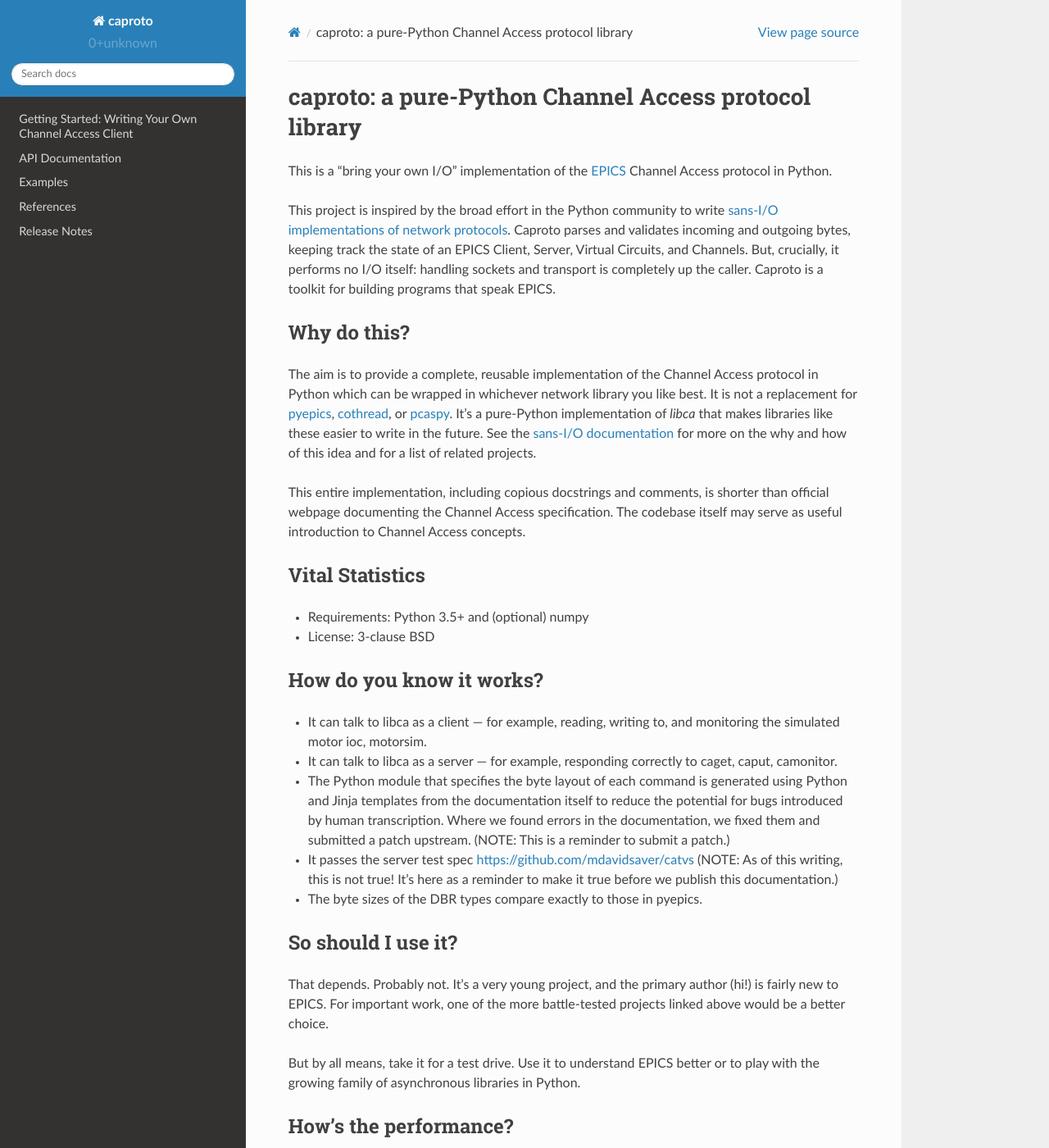
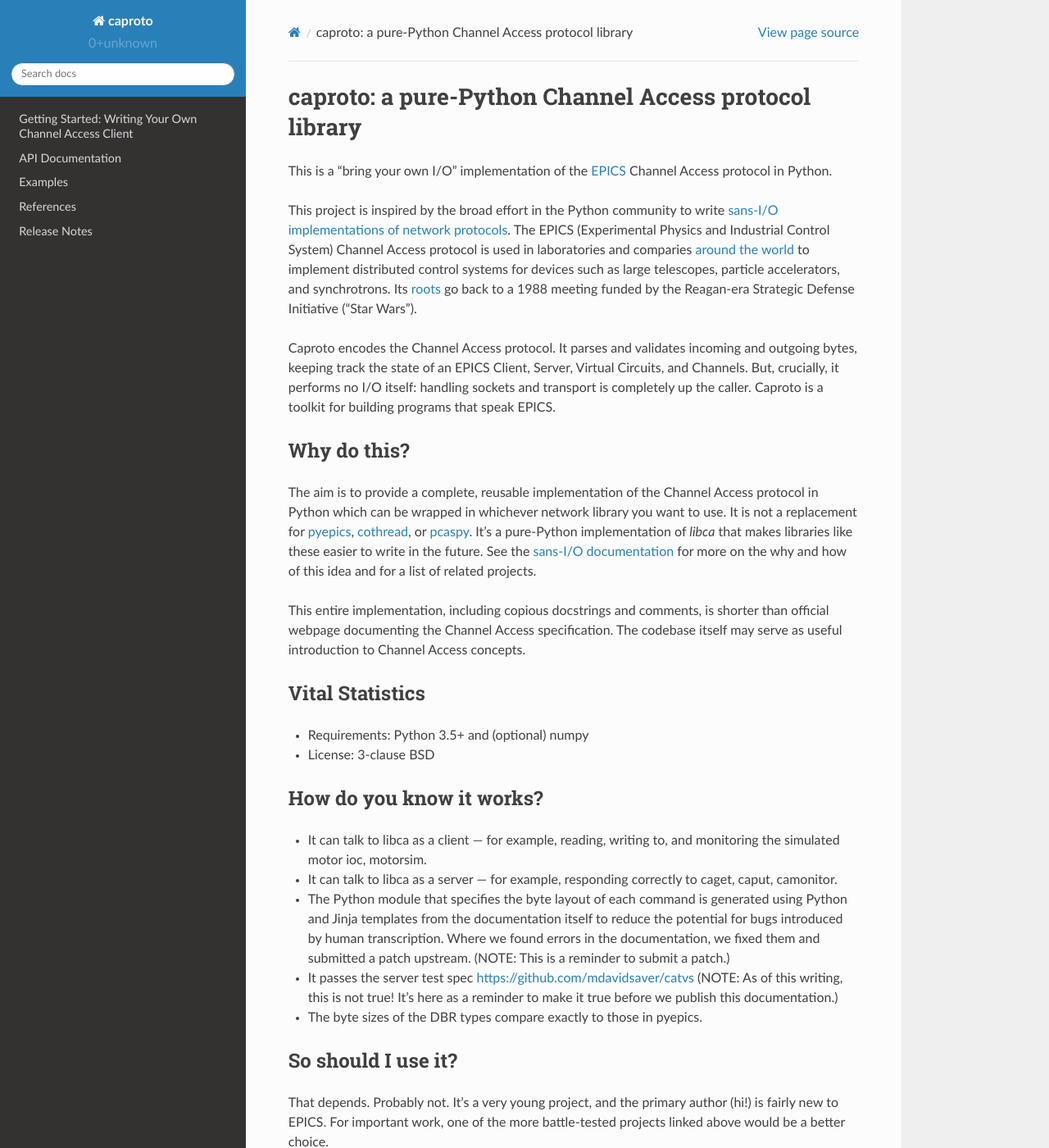
Before and after one commit to caproto/caproto, a Sphinx documentation site: the page built from doc/source/index.rst, in a window 1280 px wide and 1400 px high. Shown: the whole window at 82% size. Built offline with Sphinx 7.4.7 and the Read the Docs theme 2.0.0, drawn with Linux system fonts in a browser that asks for light colours; some of the changed text lies outside the part shown.

Commit message:
DOC: Add more links, history, copy edits, and jokes.

```diff
--- a/doc/source/index.rst
+++ b/doc/source/index.rst
@@ -7,19 +7,27 @@ This is a "bring your own I/O" implementation of the
 Python.
 
 This project is inspired by the broad effort in the Python community to write
-`sans-I/O implementations of network protocols <http://sans-io.readthedocs.io/>`_.
-Caproto parses and validates incoming and outgoing bytes, keeping track
-the state of an EPICS Client, Server, Virtual Circuits, and Channels. But,
-crucially, it performs no I/O itself: handling sockets and transport is
-completely up the caller. Caproto is a toolkit for building programs that speak
-EPICS.
+`sans-I/O implementations of network protocols <http://sans-io.readthedocs.io/>`_. The EPICS (Experimental Physics and Industrial Control System) Channel Access
+protocol is used in laboratories and comparies
+`around the world <https://en.wikipedia.org/wiki/EPICS#Facilities_using_EPICS>`_
+to implement distributed control systems for devices such as large telescopes,
+particle accelerators, and synchrotrons. Its
+`roots <http://www.aps.anl.gov/epics/docs/APS2014/01-Introduction-to-EPICS.pdf>`_
+go back to a 1988 meeting funded by the Reagan-era Strategic Defense Initiative
+("Star Wars").
+
+Caproto encodes the Channel Access protocol. It parses and validates incoming
+and outgoing bytes, keeping track the state of an EPICS Client, Server, Virtual
+Circuits, and Channels. But, crucially, it performs no I/O itself: handling
+sockets and transport is completely up the caller. Caproto is a toolkit for
+building programs that speak EPICS.
 
 Why do this?
 ============
 
 The aim is to provide a complete, reusable implementation of the Channel Access
-protocol in Python which can be wrapped in whichever network library you like
-best. It is not a replacement for
+protocol in Python which can be wrapped in whichever network library you want
+to use. It is not a replacement for
 `pyepics <https://github.com/pyepics/pyepics>`_,
 `cothread <http://controls.diamond.ac.uk/downloads/python/cothread/>`_, or
 `pcaspy <https://pcaspy.readthedocs.io>`_. It's a pure-Python implementation
```
Also changed, not shown: other parts of doc/source/index.rst (+3 -4 lines), doc/source/basics.rst (+35 -29 lines).
